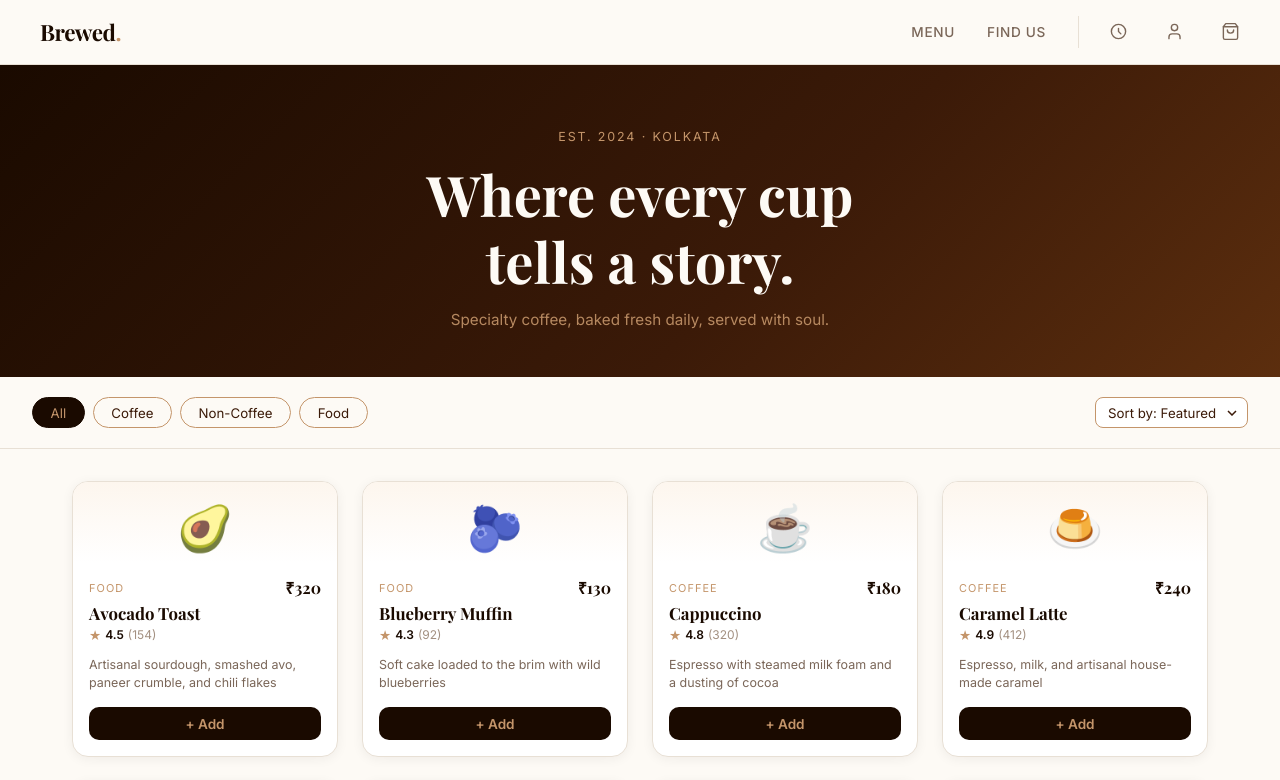
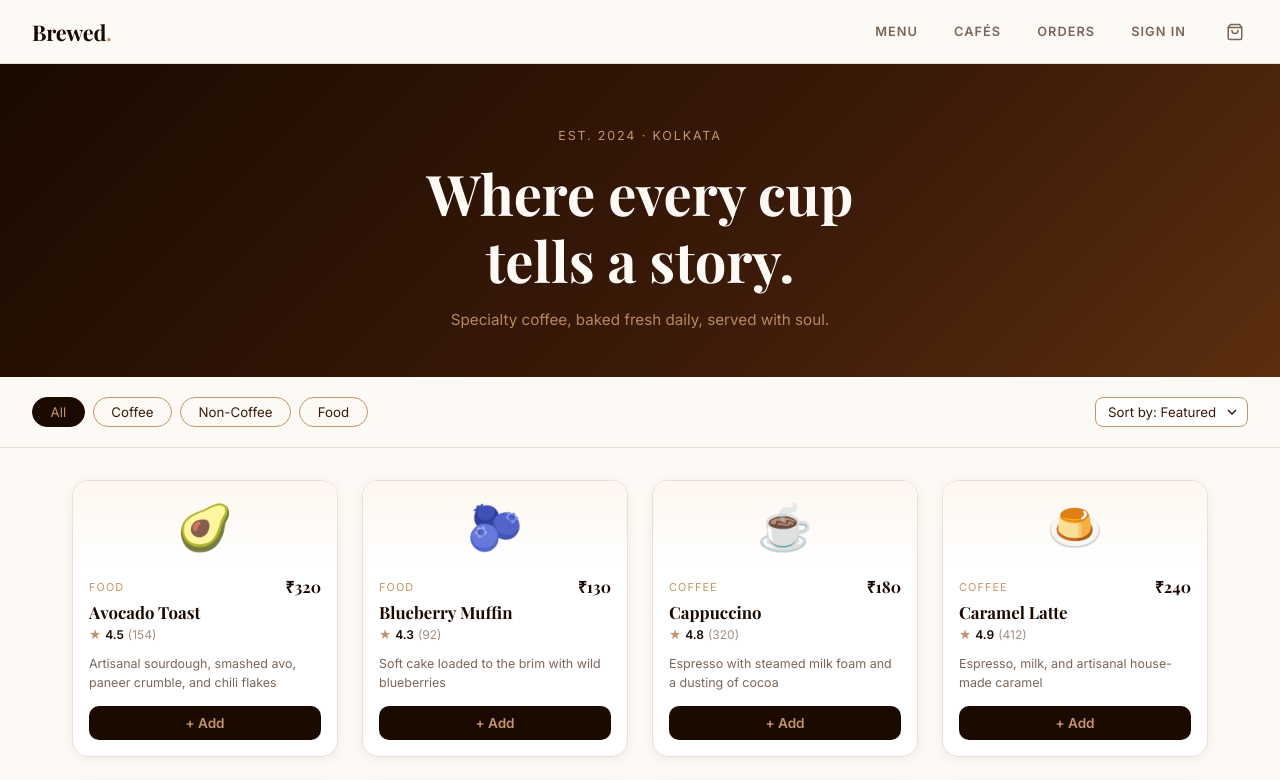
Before and after one commit to shalini222/Brewed, a React (Create React App) app: page / in a window 1280 px wide. Shown: the top 780 px of the page. Built offline with nearby package versions, Linux system fonts and the light colour scheme.

Commit message:
Update Navbar.jsx

```diff
--- a/src/components/Navbar.jsx
+++ b/src/components/Navbar.jsx
@@ -3,195 +3,169 @@ import { useCart } from "../context/CartContext";
 export default function Navbar({ setPage, currentPage }) {
   const { cart = [] } = useCart();
 
-  // Calculate clean total items in the cart
+  // Clean cart counter combining item quantities
   const cartItemCount = cart.reduce((total, item) => total + (item.qty || 1), 0);
 
   return (
     <>
       <style>{`
-        .nav-container {
-          background: #FDFAF5; /* Soft, premium off-white canvas */
-          border-bottom: 1px solid #E8E0D5; /* Subtle earthy line border */
+        .nav-header {
+          background: #FDFAF5; /* Canvas off-white from your menu */
+          border-bottom: 1px solid #E8E0D5;
           position: sticky;
           top: 0;
           z-index: 1000;
-          padding: 1rem 2.5rem;
+          padding: 1.1rem 2rem;
           display: flex;
           justify-content: space-between;
           align-items: center;
         }
 
-        .nav-brand {
+        .nav-logo-text {
           font-family: 'Playfair Display', serif;
-          font-size: 1.4rem;
+          font-size: 1.35rem;
           font-weight: 700;
-          color: #1A0A00;
+          color: #1A0A00; /* Rich espresso accent */
           background: none;
           border: none;
           cursor: pointer;
           padding: 0;
-          letter-spacing: -0.02em;
+          letter-spacing: -0.01em;
         }
 
-        .nav-brand span {
-          color: #C4956A;
+        .nav-logo-text span {
+          color: #C4956A; /* Warm caramel accent */
         }
 
-        .nav-links-group {
+        /* Grouping links with comfortable, luxurious breathing room */
+        .nav-links-cluster {
           display: flex;
           align-items: center;
-          gap: 2rem;
+          gap: 2.25rem;
         }
 
-        /* Sleek minimalist text navigation buttons */
-        .nav-text-link {
+        /* Clean, high-contrast text layout links replacing busy icons */
+        .nav-item-btn {
           background: none;
           border: none;
           font-family: 'Inter', sans-serif;
-          font-size: 0.85rem;
-          font-weight: 500;
-          color: #7A6658; /* Muted taupe color */
+          font-size: 0.8rem;
+          font-weight: 600;
+          color: #7A6658; /* Muted slate brown */
           cursor: pointer;
-          padding: 0.25rem 0;
-          letter-spacing: 0.05em;
+          padding: 0.2rem 0;
+          letter-spacing: 0.08em;
           text-transform: uppercase;
-          transition: color 0.2s ease;
+          transition: color 0.15s ease;
           position: relative;
         }
 
-        .nav-text-link:hover, .nav-text-link.active {
-          color: #1A0A00; /* Dark contrast accent on hover/active state */
+        .nav-item-btn:hover, .nav-item-btn.active {
+          color: #1A0A00;
         }
 
-        /* Subtle underline effect for the active page view */
-        .nav-text-link.active::after {
+        /* Minimal active indicator line matching your brand style */
+        .nav-item-btn.active::after {
           content: '';
           position: absolute;
           bottom: -4px;
           left: 0;
           width: 100%;
-          height: 1.5px;
+          height: 2px;
           background: #C4956A;
         }
 
-        .nav-utility-group {
-          display: flex;
-          align-items: center;
-          gap: 1.5rem;
-          border-left: 1px solid #E8E0D5;
-          padding-left: 1.5rem;
-        }
-
-        /* Pure minimalist outline icons */
-        .nav-utility-btn {
+        /* Single micro icon action wrapper for the basket */
+        .nav-cart-trigger {
           background: none;
           border: none;
           color: #7A6658;
           cursor: pointer;
-          padding: 0.4rem;
+          padding: 0.25rem;
           display: flex;
           align-items: center;
-          justify-content: center;
-          transition: color 0.2s ease;
-          position: relative;
+          transition: color 0.15s ease;
         }
 
-        .nav-utility-btn:hover {
+        .nav-cart-trigger:hover, .nav-cart-trigger.active {
           color: #1A0A00;
         }
 
-        /* Clean modern floating text cart badge */
-        .nav-cart-count {
+        .nav-cart-num {
           font-family: 'Inter', sans-serif;
           font-size: 0.75rem;
-          font-weight: 600;
+          font-weight: 700;
           color: #C4956A;
-          margin-left: 0.25rem;
+          margin-left: 0.35rem;
         }
 
+        /* Clean media query step down for standard viewports */
         @media (max-width: 768px) {
-          .nav-container {
-            padding: 1rem 1.5rem;
+          .nav-header {
+            padding: 1rem 1.25rem;
           }
-          .nav-links-group {
+          .nav-links-cluster {
             gap: 1.25rem;
           }
-          .nav-utility-group {
-            padding-left: 1rem;
-            gap: 1rem;
-          }
-          .hide-mobile {
-            display: none;
+          .nav-item-btn {
+            font-size: 0.75rem;
+            letter-spacing: 0.05em;
           }
         }
       `}</style>
 
-      <nav className="nav-container">
-        {/* Simple typography branding */}
-        <button className="nav-brand" onClick={() => setPage("menu")}>
+      <header className="nav-header">
+        {/* Brand typographic signature */}
+        <button className="nav-logo-text" onClick={() => setPage("menu")}>
           Brewed<span>.</span>
         </button>
 
-        {/* Navigation & Utility actions */}
-        <div style={{ display: "flex", alignItems: "center", gap: "2rem" }}>
-          <div className="nav-links-group">
+        {/* Minimalist interactive grouping */}
+        <div className="nav-links-cluster">
           <button
-              className={`nav-text-link ${currentPage === "menu" ? "active" : ""}`}
+            className={`nav-item-btn ${currentPage === "menu" ? "active" : ""}`}
             onClick={() => setPage("menu")}
           >
             Menu
           </button>
+
           <button
-              className={`nav-text-link ${currentPage === "locator" ? "active" : ""}`}
+            className={`nav-item-btn ${currentPage === "locator" ? "active" : ""}`}
             onClick={() => setPage("locator")}
           >
-              Find Us
-            </button>
-          </div>
-
-          <div className="nav-utility-group">
-            {/* 1. Order History Button */}
-            <button
-              className="nav-utility-btn"
-              onClick={() => setPage("history")}
-              title="Order History"
-            >
-              <svg xmlns="http://www.w3.org/2000/svg" width="19" height="19" viewBox="0 0 24 24" fill="none" stroke="currentColor" strokeWidth="1.75" strokeLinecap="round" strokeLinejoin="round">
-                <path d="M12 8v4l3 3"/>
-                <circle cx="12" cy="12" r="9"/>
-              </svg>
+            Cafés
           </button>
 
-            {/* 2. Login / Account Button */}
           <button
-              className="nav-utility-btn"
-              onClick={() => setPage("login")}
-              title="Account"
+            className={`nav-item-btn ${currentPage === "history" ? "active" : ""}`}
+            onClick={() => setPage("history")}
           >
-              <svg xmlns="http://www.w3.org/2000/svg" width="19" height="19" viewBox="0 0 24 24" fill="none" stroke="currentColor" strokeWidth="1.75" strokeLinecap="round" strokeLinejoin="round">
-                <path d="M19 21v-2a4 4 0 0 0-4-4H9a4 4 0 0 0-4 4v2"/>
-                <circle cx="12" cy="7" r="4"/>
-              </svg>
+            Orders
           </button>
 
-            {/* 3. Shopping Cart Button */}
           <button
-              className="nav-utility-btn"
+            className={`nav-item-btn ${currentPage === "login" ? "active" : ""}`}
+            onClick={() => setPage("login")}
+          >
+            Sign In
+          </button>
+
+          {/* The single, lightweight functional icon on the far right */}
+          <button
+            className={`nav-cart-trigger ${currentPage === "cart" ? "active" : ""}`}
             onClick={() => setPage("cart")}
-              title="Cart"
-              style={{ paddingRight: 0 }}
+            title="Open Cart"
           >
-              <svg xmlns="http://www.w3.org/2000/svg" width="19" height="19" viewBox="0 0 24 24" fill="none" stroke="currentColor" strokeWidth="1.75" strokeLinecap="round" strokeLinejoin="round">
+            <svg xmlns="http://www.w3.org/2000/svg" width="18" height="18" viewBox="0 0 24 24" fill="none" stroke="currentColor" strokeWidth="2" strokeLinecap="round" strokeLinejoin="round">
               <path d="M6 2 3 6v14a2 2 0 0 0 2 2h14a2 2 0 0 0 2-2V6l-3-4Z"/>
               <path d="M3 6h18M16 10a4 4 0 0 1-8 0"/>
             </svg>
             {cartItemCount > 0 && (
-                <span className="nav-cart-count">{cartItemCount}</span>
+              <span className="nav-cart-num">{cartItemCount}</span>
             )}
           </button>
         </div>
-        </div>
-      </nav>
+      </header>
     </>
   );
 }
```
Lines whose indentation alone changed are shown as unchanged.
